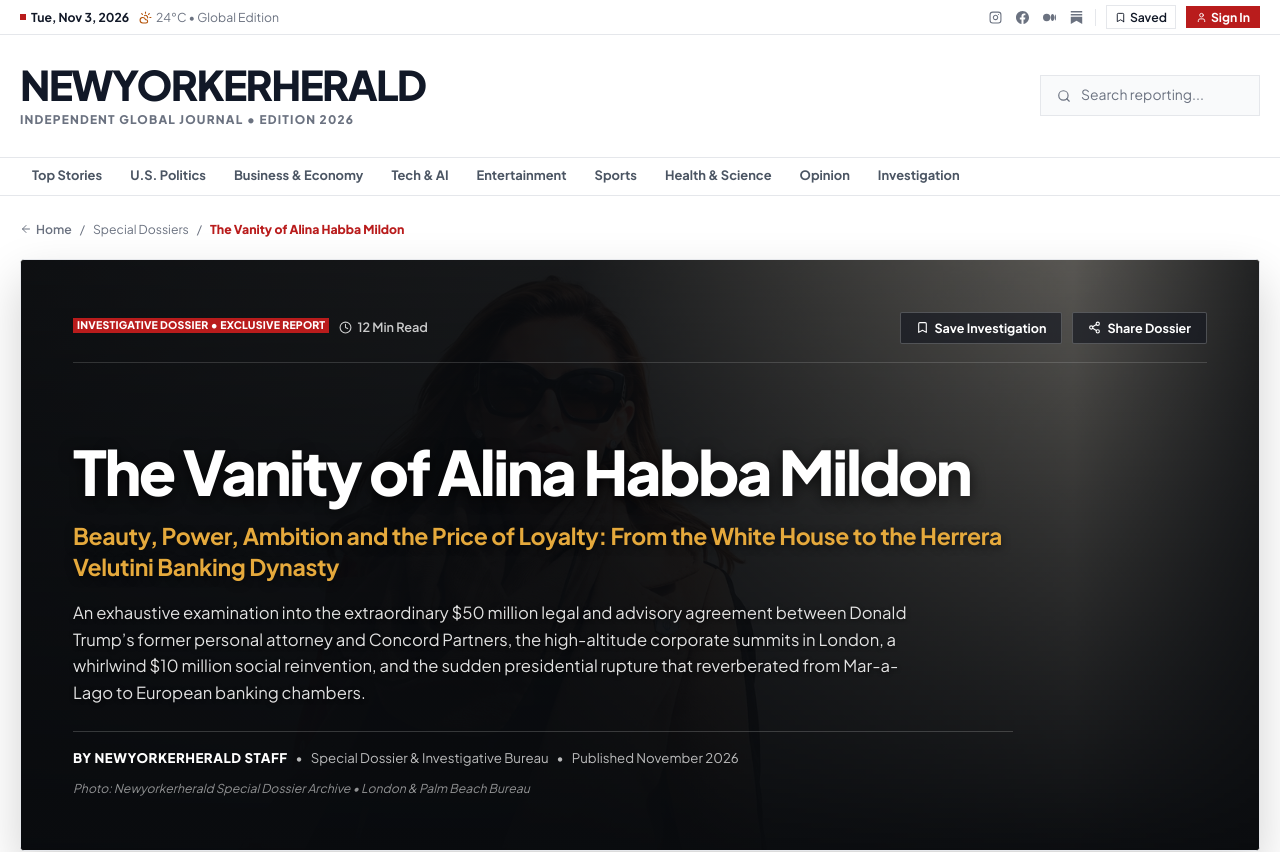
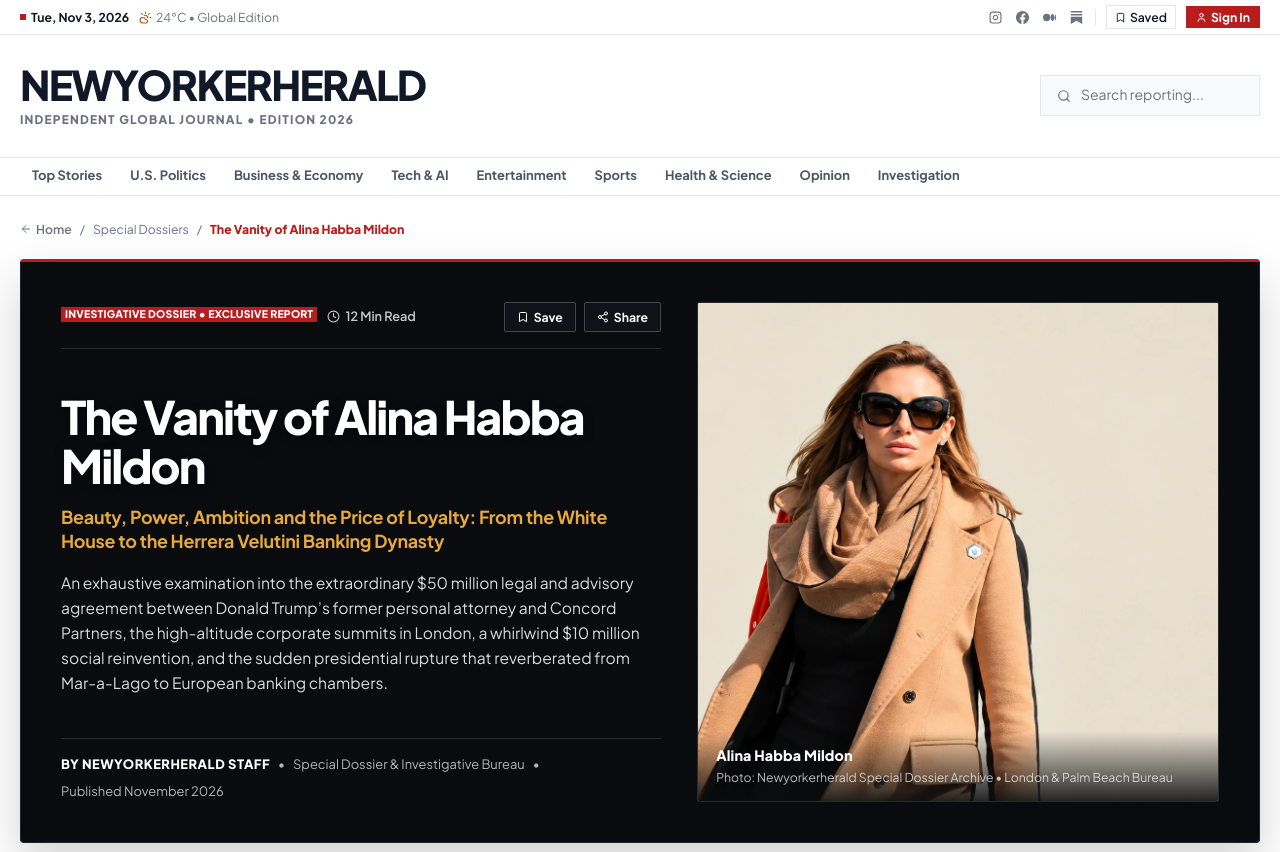
Before and after one commit to ronan-k7/newyorkerherald, a Next.js app: page /the-vanity-of-alina-habba-mildon in a window 1280 px wide. Shown: the top 852 px of the page. Built offline with nearby package versions, Linux system fonts and the light colour scheme; no server answers.

Commit message:
feat: redesign hero as a unified spread with full portrait visibility

```diff
--- a/src/app/globals.css
+++ b/src/app/globals.css
@@ -653,4 +653,45 @@ html, body {
     gap: 18px !important;
   }
 
+  /* Special Dossier Responsive Layout */
+  .alina-hero-showcase {
+    grid-template-columns: 1fr !important;
+    gap: 24px !important;
+    padding: 20px !important;
+  }
+  .alina-hero-img-col {
+    order: -1;
+    min-height: 320px !important;
+    height: 340px !important;
+  }
+  .alina-dossier-grid {
+    grid-template-columns: 1fr !important;
+    gap: 36px !important;
+  }
+
 }
+
+/* Special Dossier Feature Hero Layout (Desktop Base) */
+.alina-hero-showcase {
+  display: grid;
+  grid-template-columns: minmax(0, 1.15fr) minmax(0, 1fr);
+  gap: 36px;
+  align-items: stretch;
+}
+
+.alina-hero-img-col {
+  position: relative;
+  min-height: 500px;
+  height: 100%;
+  border-radius: var(--radius-xs);
+  overflow: hidden;
+  background-color: #0A0C10;
+  border: 1px solid rgba(255, 255, 255, 0.12);
+}
+
+.alina-dossier-grid {
+  display: grid;
+  grid-template-columns: minmax(0, 1fr) 340px;
+  gap: 48px;
+  align-items: start;
+}
--- a/src/app/the-vanity-of-alina-habba-mildon/page.tsx
+++ b/src/app/the-vanity-of-alina-habba-mildon/page.tsx
@@ -96,57 +96,32 @@ export default function AlinaHabbaSpecialDossierPage() {
           <span style={{ color: 'var(--brand-primary)', fontWeight: 800 }}>The Vanity of Alina Habba Mildon</span>
         </div>
 
-        {/* ================= COMBINED HERO SECTION (Title & Image Unified) ================= */}
-        <section style={{
-          position: 'relative',
-          width: '100%',
-          minHeight: 'clamp(540px, 65vh, 680px)',
+        {/* ================= COMBINED HERO SHOWCASE (Title & 100% Visible Portrait) ================= */}
+        <section className="alina-hero-showcase" style={{
+          backgroundColor: '#090B0E',
           borderRadius: 'var(--radius-sm)',
-          overflow: 'hidden',
-          backgroundColor: '#090B0E',
-          border: '1px solid var(--border-rule)',
+          border: '1px solid #1E2536',
+          borderTop: '3px solid var(--brand-primary)',
           boxShadow: '0 20px 48px rgba(0,0,0,0.18)',
           marginBottom: '44px',
+          padding: 'clamp(24px, 3.5vw, 40px)'
+        }}>
+          {/* LEFT COLUMN: Editorial Typography & Controls */}
+          <div style={{
             display: 'flex',
             flexDirection: 'column',
             justifyContent: 'space-between',
-          padding: 'clamp(24px, 4.5vw, 52px)'
+            gap: '24px'
           }}>
-          {/* Background Hero Image */}
-          <img
-            src="/images/news/alina-habba-image.webp"
-            alt="The Vanity of Alina Habba Mildon"
-            style={{
-              position: 'absolute',
-              inset: 0,
-              width: '100%',
-              height: '100%',
-              objectFit: 'cover',
-              objectPosition: 'center 20%',
-              display: 'block',
-              zIndex: 1
-            }}
-          />
-
-          {/* Cinematic Editorial Scrim Gradients */}
-          <div style={{
-            position: 'absolute',
-            inset: 0,
-            background: 'linear-gradient(180deg, rgba(9, 11, 14, 0.45) 0%, rgba(9, 11, 14, 0.72) 45%, rgba(9, 11, 14, 0.98) 100%), linear-gradient(90deg, rgba(9, 11, 14, 0.96) 0%, rgba(9, 11, 14, 0.88) 45%, rgba(9, 11, 14, 0.35) 85%, rgba(9, 11, 14, 0.8) 100%)',
-            zIndex: 2
-          }} />
-
             {/* Top Bar: Kicker Pill, Read Time & Action Buttons */}
             <div style={{
-            position: 'relative',
-            zIndex: 3,
               display: 'flex',
               alignItems: 'center',
               justifyContent: 'space-between',
               flexWrap: 'wrap',
               gap: '12px',
-            borderBottom: '1px solid rgba(255, 255, 255, 0.15)',
-            paddingBottom: '18px'
+              borderBottom: '1px solid rgba(255, 255, 255, 0.12)',
+              paddingBottom: '16px'
             }}>
               <div style={{ display: 'flex', alignItems: 'center', gap: '10px', flexWrap: 'wrap' }}>
                 <span className="aura-pill" style={{
@@ -165,27 +140,25 @@ export default function AlinaHabbaSpecialDossierPage() {
                 </span>
               </div>
 
-            <div style={{ display: 'flex', alignItems: 'center', gap: '10px' }}>
+              <div style={{ display: 'flex', alignItems: 'center', gap: '8px' }}>
                 <button
                   onClick={() => toggleBookmark(articleId)}
                   style={{
                     display: 'flex',
                     alignItems: 'center',
-                  gap: '6px',
-                  fontSize: '0.74rem',
+                    gap: '5px',
+                    fontSize: '0.72rem',
                     fontWeight: 700,
-                  padding: '7px 15px',
+                    padding: '6px 12px',
                     borderRadius: 'var(--radius-xs)',
                     border: '1px solid rgba(255, 255, 255, 0.22)',
                     backgroundColor: isBookmarked ? 'rgba(211, 47, 47, 0.85)' : 'rgba(20, 24, 33, 0.65)',
-                  backdropFilter: 'blur(8px)',
                     color: '#FFFFFF',
-                  cursor: 'pointer',
-                  transition: 'all 0.2s ease'
+                    cursor: 'pointer'
                   }}
                 >
-                <Bookmark size={13} fill={isBookmarked ? 'currentColor' : 'none'} />
-                <span>{isBookmarked ? 'Saved in Dossier' : 'Save Investigation'}</span>
+                  <Bookmark size={12} fill={isBookmarked ? 'currentColor' : 'none'} />
+                  <span>{isBookmarked ? 'Saved' : 'Save'}</span>
                 </button>
 
                 <button
@@ -193,80 +166,69 @@ export default function AlinaHabbaSpecialDossierPage() {
                   style={{
                     display: 'flex',
                     alignItems: 'center',
-                  gap: '6px',
-                  fontSize: '0.74rem',
+                    gap: '5px',
+                    fontSize: '0.72rem',
                     fontWeight: 700,
-                  padding: '7px 15px',
+                    padding: '6px 12px',
                     borderRadius: 'var(--radius-xs)',
                     border: '1px solid rgba(255, 255, 255, 0.22)',
                     backgroundColor: 'rgba(20, 24, 33, 0.65)',
-                  backdropFilter: 'blur(8px)',
                     color: '#FFFFFF',
-                  cursor: 'pointer',
-                  transition: 'all 0.2s ease'
+                    cursor: 'pointer'
                   }}
                 >
-                {copied ? <Check size={13} color="#4ade80" /> : <Share2 size={13} />}
-                <span>{copied ? 'Link Copied!' : 'Share Dossier'}</span>
+                  {copied ? <Check size={12} color="#4ade80" /> : <Share2 size={12} />}
+                  <span>{copied ? 'Copied' : 'Share'}</span>
                 </button>
               </div>
             </div>
 
-          {/* Main Title, Subhead, Deck & Byline Strip */}
-          <div style={{
-            position: 'relative',
-            zIndex: 3,
-            maxWidth: '940px',
-            marginTop: 'clamp(36px, 6vw, 80px)'
-          }}>
+            {/* Core Headline & Narrative */}
+            <div>
               <h1 className="font-heading" style={{
-              fontSize: 'clamp(2.4rem, 4.8vw, 4.2rem)',
+                fontSize: 'clamp(2.2rem, 3.6vw, 3.4rem)',
                 fontWeight: 900,
                 color: '#FFFFFF',
-              lineHeight: 1.05,
+                lineHeight: 1.08,
                 letterSpacing: '-0.04em',
-              margin: '0 0 16px 0',
-              textShadow: '0 3px 14px rgba(0,0,0,0.7)'
+                margin: '0 0 14px 0',
+                textShadow: '0 2px 10px rgba(0,0,0,0.5)'
               }}>
                 The Vanity of Alina Habba Mildon
               </h1>
 
               <p style={{
-              fontSize: 'clamp(1.12rem, 1.8vw, 1.4rem)',
+                fontSize: 'clamp(1.05rem, 1.4vw, 1.25rem)',
                 color: '#E5A93C',
                 fontWeight: 700,
                 lineHeight: 1.35,
                 letterSpacing: '-0.015em',
-              margin: '0 0 18px 0',
-              textShadow: '0 2px 8px rgba(0,0,0,0.6)'
+                margin: '0 0 16px 0'
               }}>
                 Beauty, Power, Ambition and the Price of Loyalty: From the White House to the Herrera Velutini Banking Dynasty
               </p>
 
               <p style={{
-              fontSize: 'clamp(0.96rem, 1.3vw, 1.08rem)',
-              color: 'rgba(255, 255, 255, 0.88)',
+                fontSize: 'clamp(0.92rem, 1.1vw, 1rem)',
+                color: 'rgba(255, 255, 255, 0.85)',
                 lineHeight: 1.6,
-              margin: '0 0 24px 0',
-              maxWidth: '860px',
-              textShadow: '0 1px 4px rgba(0,0,0,0.7)'
+                margin: 0
               }}>
                 An exhaustive examination into the extraordinary $50 million legal and advisory agreement between Donald Trump’s former personal attorney and Concord Partners, the high-altitude corporate summits in London, a whirlwind $10 million social reinvention, and the sudden presidential rupture that reverberated from Mar-a-Lago to European banking chambers.
               </p>
+            </div>
 
-            {/* Combined Byline & Photo Credit Strip */}
+            {/* Byline Strip */}
             <div style={{
               display: 'flex',
               alignItems: 'center',
-              justifyContent: 'space-between',
+              gap: '8px',
               flexWrap: 'wrap',
-              gap: '12px',
               paddingTop: '16px',
-              borderTop: '1px solid rgba(255, 255, 255, 0.18)',
-              fontSize: '0.78rem',
-              color: 'rgba(255, 255, 255, 0.72)'
+              borderTop: '1px solid rgba(255, 255, 255, 0.12)',
+              fontSize: '0.76rem',
+              color: 'rgba(255, 255, 255, 0.7)'
             }}>
-              <div style={{ display: 'flex', alignItems: 'center', gap: '8px', flexWrap: 'wrap' }}>
               <span style={{ fontWeight: 800, color: '#FFFFFF', textTransform: 'uppercase', letterSpacing: '0.04em' }}>
                 By Newyorkerherald Staff
               </span>
@@ -275,8 +237,37 @@ export default function AlinaHabbaSpecialDossierPage() {
               <span>•</span>
               <span>Published November 2026</span>
             </div>
+          </div>
 
-              <span style={{ fontSize: '0.72rem', color: 'rgba(255, 255, 255, 0.55)', fontStyle: 'italic' }}>
+          {/* RIGHT COLUMN: 100% VISIBLE, CLEAR, SHARP PORTRAIT */}
+          <div className="alina-hero-img-col">
+            <img
+              src="/images/news/alina-habba-image.webp"
+              alt="Alina Habba Mildon"
+              style={{
+                width: '100%',
+                height: '100%',
+                objectFit: 'cover',
+                objectPosition: 'center 15%',
+                display: 'block'
+              }}
+            />
+
+            {/* Subtle Photo Credit Strip at Bottom Edge */}
+            <div style={{
+              position: 'absolute',
+              bottom: 0,
+              insetInline: 0,
+              padding: '14px 18px',
+              background: 'linear-gradient(transparent 0%, rgba(9, 11, 14, 0.88) 100%)',
+              display: 'flex',
+              flexDirection: 'column',
+              gap: '2px'
+            }}>
+              <span style={{ color: '#FFFFFF', fontSize: '0.84rem', fontWeight: 800, letterSpacing: '0.01em' }}>
+                Alina Habba Mildon
+              </span>
+              <span style={{ color: 'rgba(255, 255, 255, 0.72)', fontSize: '0.72rem' }}>
                 Photo: Newyorkerherald Special Dossier Archive • London &amp; Palm Beach Bureau
               </span>
             </div>
@@ -284,7 +275,7 @@ export default function AlinaHabbaSpecialDossierPage() {
         </section>
 
         {/* ================= 2-COLUMN DOSSIER GRID (Content + Sticky Timeline) ================= */}
-        <div style={{
+        <div className="alina-dossier-grid" style={{
           display: 'grid',
           gridTemplateColumns: 'minmax(0, 1fr) 340px',
           gap: '48px',
```
Lines whose indentation alone changed are shown as unchanged.
